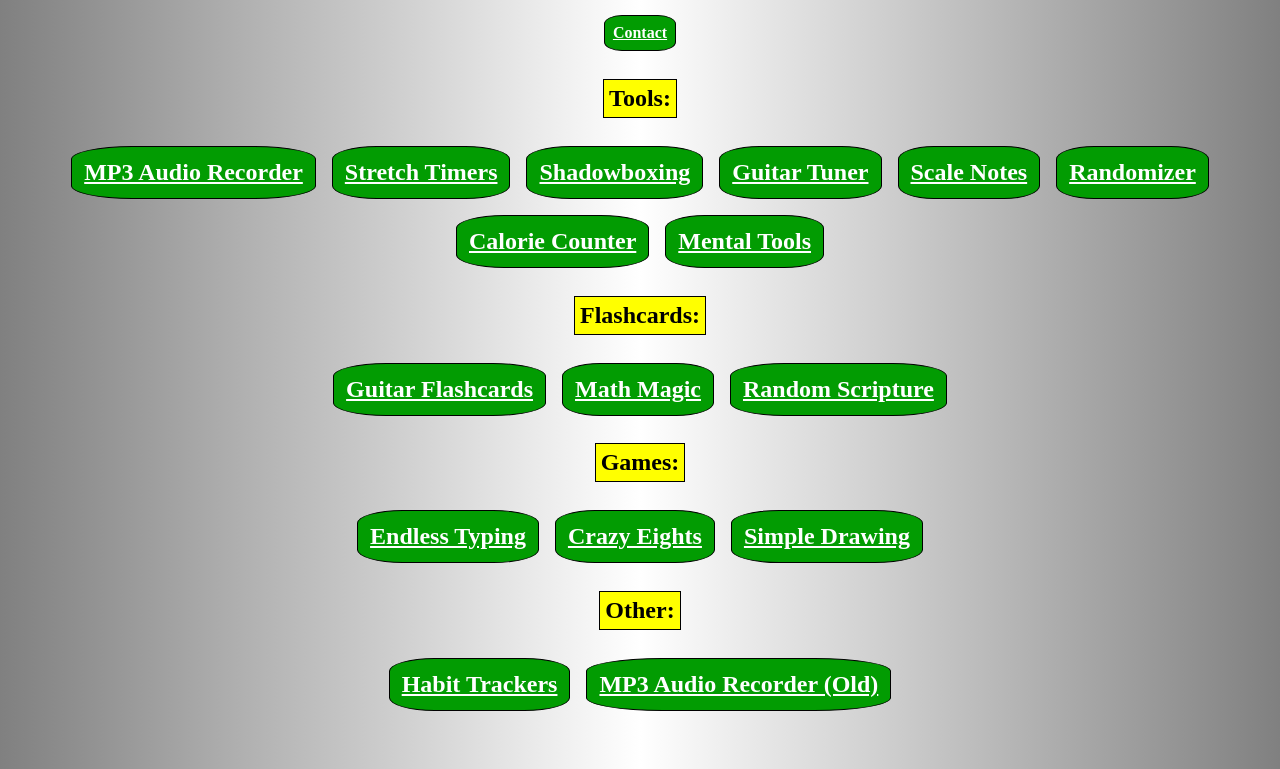
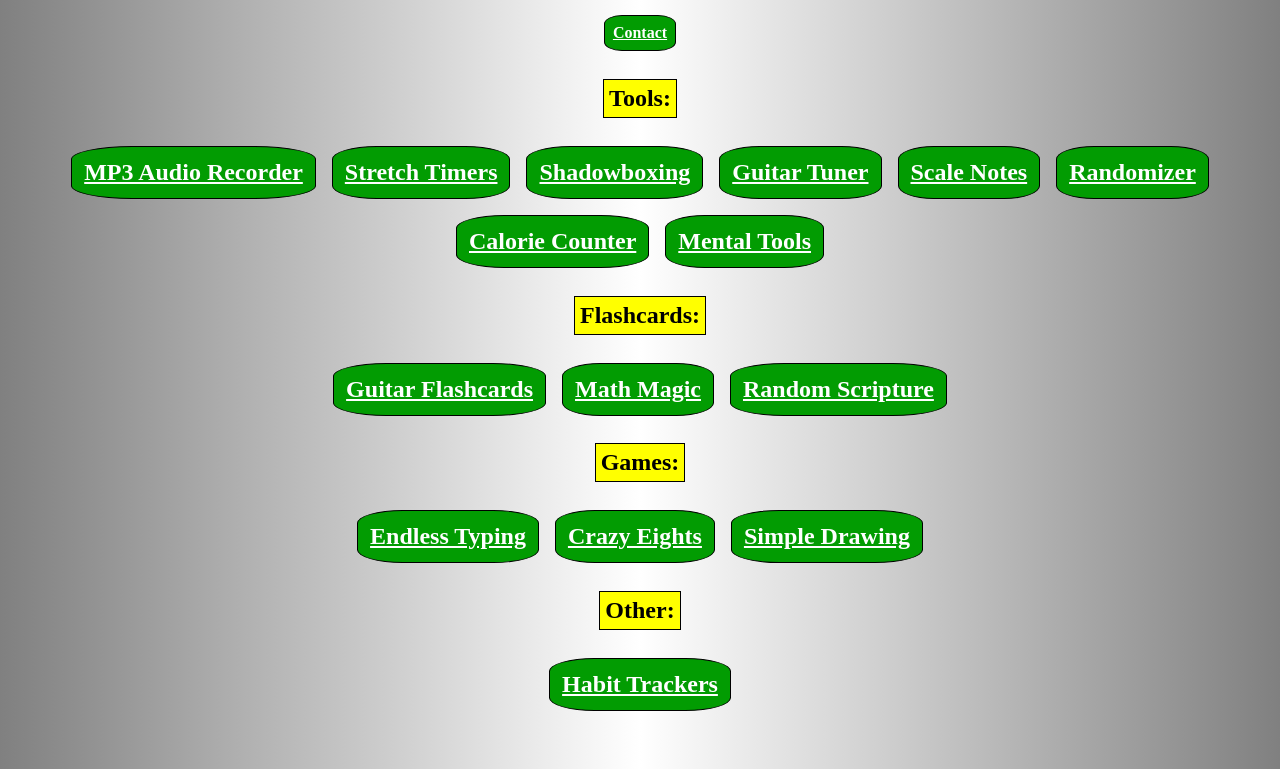
Before and after one commit to Sgamb29/SgambAppsMain, a plain HTML site: page index.html in a window 1280 px wide. Shown: the part 95-864 px from the top of the page. Drawn offline with Linux system fonts and the light colour scheme; no server answers.

Commit message:
small fix and removed old site

```diff
--- a/index.html
+++ b/index.html
@@ -38,7 +38,6 @@
             <h2>Other:</h2>
         <div class="category">
             <a href="./apps/SheetApps/index.html">Habit Trackers</a>
-            <a href="./apps/AudioRecorderMp3/index.html">MP3 Audio Recorder (Old)</a>
         </div>
     </div>
     <script src="script.js">
```
Also changed, not shown: 1 other file.
